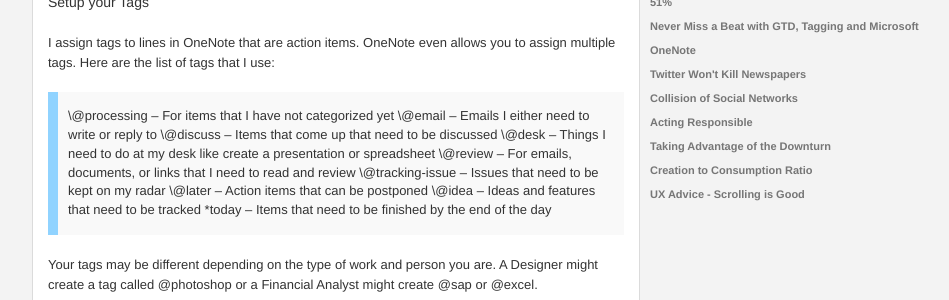
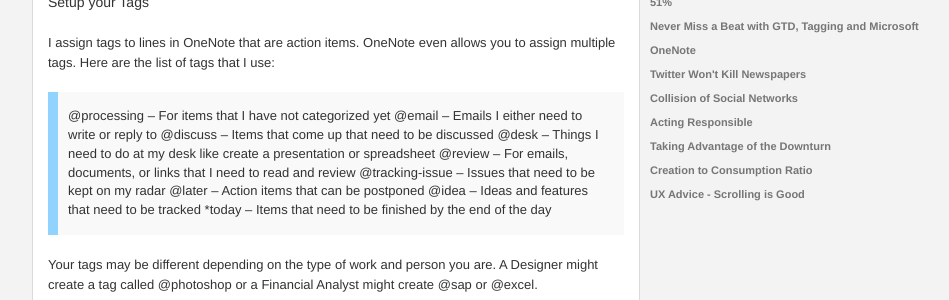
Before and after one commit to rypan/rypan.github.com, a Jekyll site: the page built from _posts/2009-07-15-microsoft-onenote-and-gtd.markdown, in a window 1280 px wide and 900 px high, scrolled down 1191 px. Shown: the part 152-452 px from the top of the window, without its empty margins (160-1109 px from the left). Built offline with Jekyll 4.4.1, drawn with Linux system fonts in a browser that asks for light colours.

Commit message:
Fixing GTD article.

```diff
--- a/_posts/2009-07-15-microsoft-onenote-and-gtd.markdown
+++ b/_posts/2009-07-15-microsoft-onenote-and-gtd.markdown
@@ -24,14 +24,14 @@ To give this kind of task management a shot, all you need is **Microsoft OneNote
 
 I assign tags to lines in OneNote that are action items.  OneNote even allows you to assign multiple tags.  Here are the list of tags that I use:
 
-> \@processing – For items that I have not categorized yet
-> \@email – Emails I either need to write or reply to
-> \@discuss – Items that come up that need to be discussed
-> \@desk – Things I need to do at my desk like create a presentation or spreadsheet
-> \@review – For emails, documents, or links that I need to read and review
-> \@tracking-issue – Issues that need to be kept on my radar
-> \@later – Action items that can be postponed
-> \@idea – Ideas and features that need to be tracked
+> @processing – For items that I have not categorized yet
+> @email – Emails I either need to write or reply to
+> @discuss – Items that come up that need to be discussed
+> @desk – Things I need to do at my desk like create a presentation or spreadsheet
+> @review – For emails, documents, or links that I need to read and review
+> @tracking-issue – Issues that need to be kept on my radar
+> @later – Action items that can be postponed
+> @idea – Ideas and features that need to be tracked
 > \*today – Items that need to be finished by the end of the day
 
 Your tags may be different depending on the type of work and person you are.  A Designer might create a tag called @photoshop or a Financial Analyst might create @sap or @excel.
```
